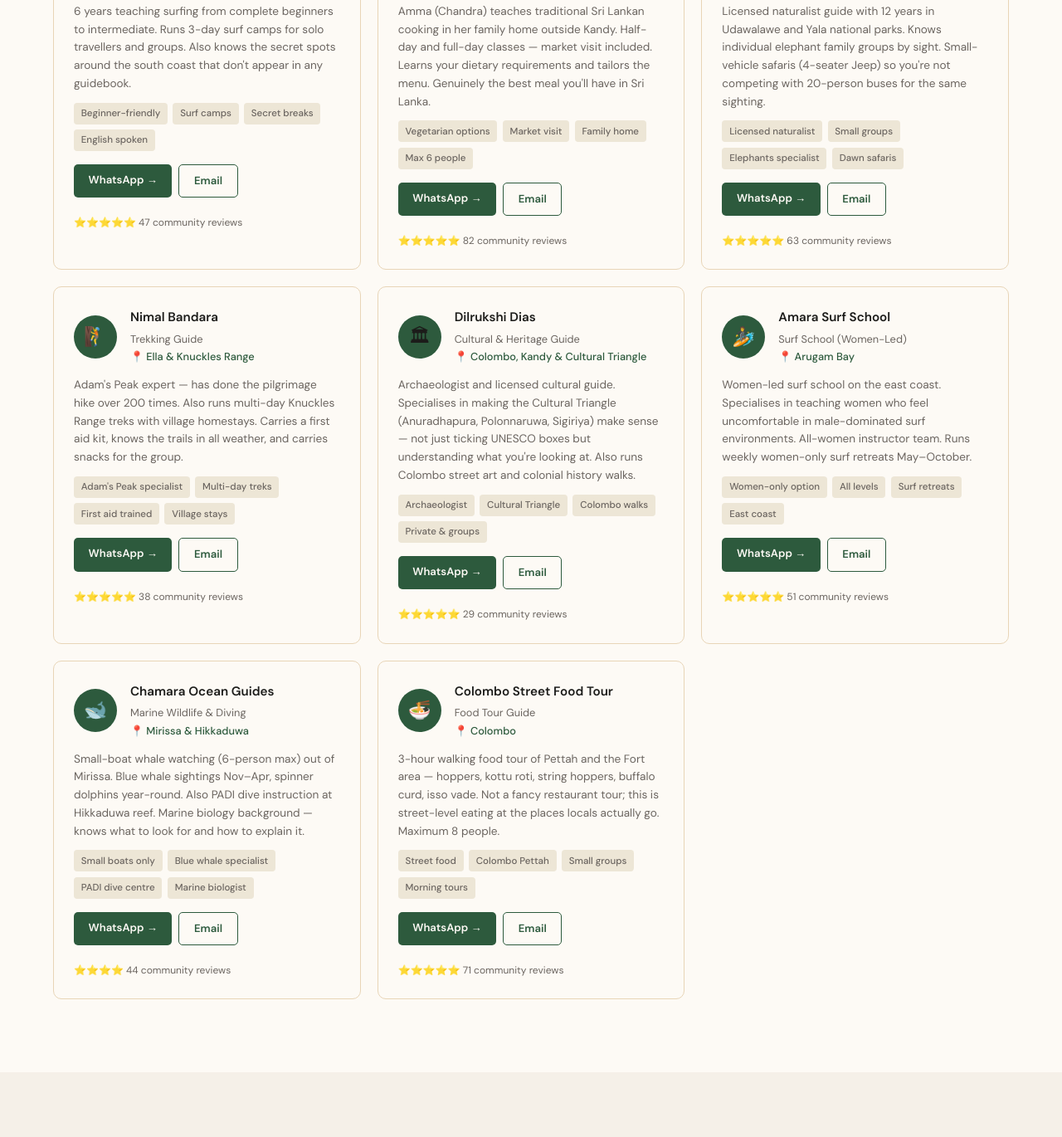
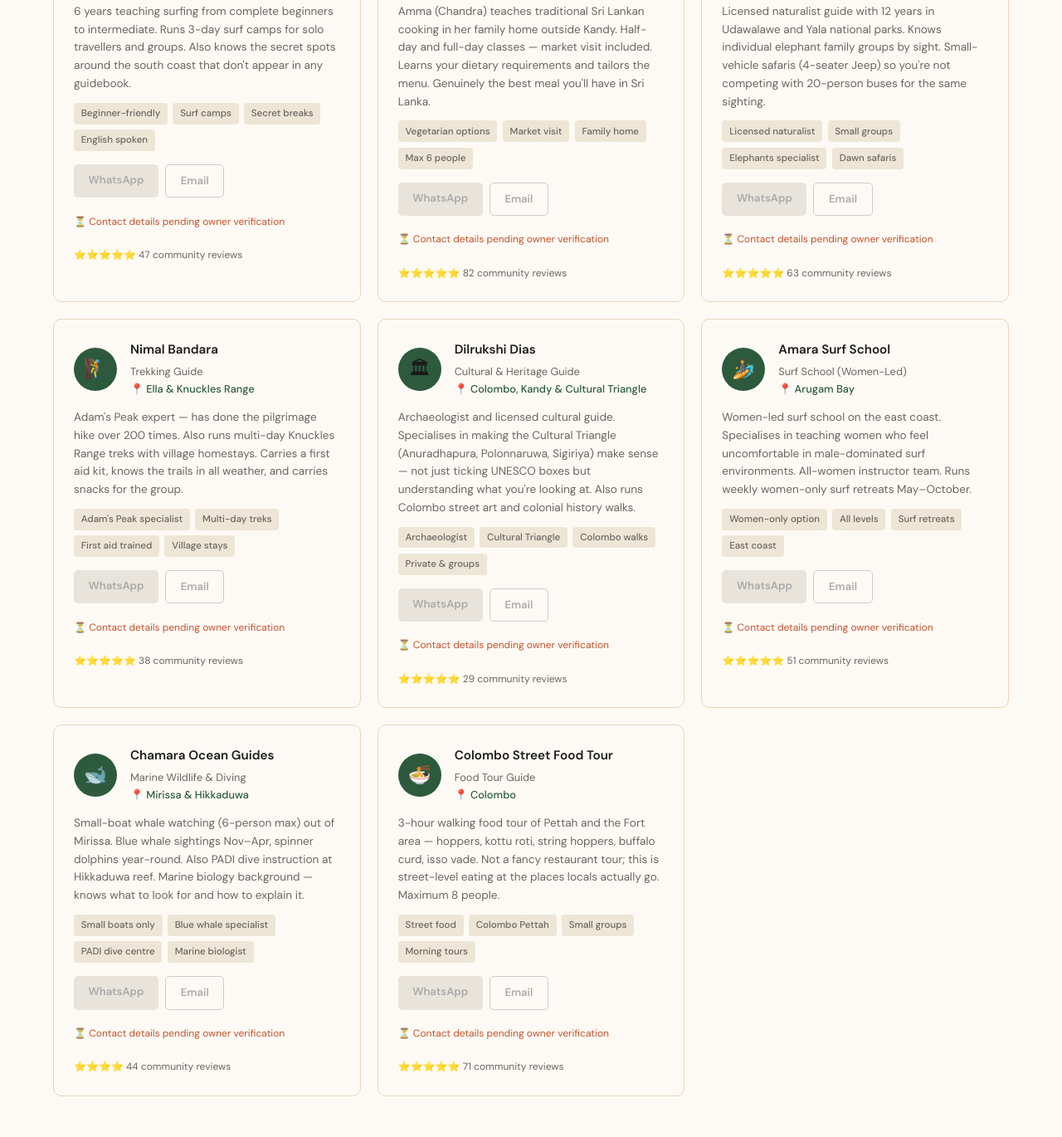
Before and after one commit to NilminiNA/CeylonSlow, a plain HTML site: page directory.html in a window 1280 px wide. Shown: the part 950-2320 px from the top of the page at 83% size. Drawn offline with Linux system fonts and the light colour scheme.

Commit message:
Disable guide contact buttons pending owner verification

```diff
--- a/directory.html
+++ b/directory.html
@@ -83,9 +83,10 @@
         <span class="guide-tag">English spoken</span>
       </div>
       <div class="guide-actions">
-        <a href="https://wa.me/94771234567" class="btn btn-jungle btn-sm" target="_blank" rel="noopener">WhatsApp →</a>
-        <a href="mailto:kasun@example.com" class="btn btn-outline-jungle btn-sm">Email</a>
+        <span class="btn btn-sm" style="background:#e8e4dc;color:#aaa;cursor:not-allowed;pointer-events:none;border:none;">WhatsApp</span>
+        <span class="btn btn-sm" style="background:transparent;color:#aaa;cursor:not-allowed;pointer-events:none;border:1px solid #ccc;">Email</span>
       </div>
+      <p style="font-size:0.75rem;color:var(--terra);margin-top:0.4rem;">⏳ Contact details pending owner verification</p>
       <p style="font-size:0.75rem;color:var(--muted);margin-top:0.5rem;">⭐⭐⭐⭐⭐ 47 community reviews</p>
     </div>
 
@@ -106,9 +107,10 @@
         <span class="guide-tag">Max 6 people</span>
       </div>
       <div class="guide-actions">
-        <a href="https://wa.me/94771234568" class="btn btn-jungle btn-sm" target="_blank" rel="noopener">WhatsApp →</a>
-        <a href="mailto:amma@example.com" class="btn btn-outline-jungle btn-sm">Email</a>
+        <span class="btn btn-sm" style="background:#e8e4dc;color:#aaa;cursor:not-allowed;pointer-events:none;border:none;">WhatsApp</span>
+        <span class="btn btn-sm" style="background:transparent;color:#aaa;cursor:not-allowed;pointer-events:none;border:1px solid #ccc;">Email</span>
       </div>
+      <p style="font-size:0.75rem;color:var(--terra);margin-top:0.4rem;">⏳ Contact details pending owner verification</p>
       <p style="font-size:0.75rem;color:var(--muted);margin-top:0.5rem;">⭐⭐⭐⭐⭐ 82 community reviews</p>
     </div>
 
@@ -129,9 +131,10 @@
         <span class="guide-tag">Dawn safaris</span>
       </div>
       <div class="guide-actions">
-        <a href="https://wa.me/94771234569" class="btn btn-jungle btn-sm" target="_blank" rel="noopener">WhatsApp →</a>
-        <a href="mailto:pradeep@example.com" class="btn btn-outline-jungle btn-sm">Email</a>
+        <span class="btn btn-sm" style="background:#e8e4dc;color:#aaa;cursor:not-allowed;pointer-events:none;border:none;">WhatsApp</span>
+        <span class="btn btn-sm" style="background:transparent;color:#aaa;cursor:not-allowed;pointer-events:none;border:1px solid #ccc;">Email</span>
       </div>
+      <p style="font-size:0.75rem;color:var(--terra);margin-top:0.4rem;">⏳ Contact details pending owner verification</p>
       <p style="font-size:0.75rem;color:var(--muted);margin-top:0.5rem;">⭐⭐⭐⭐⭐ 63 community reviews</p>
     </div>
 
@@ -152,9 +155,10 @@
         <span class="guide-tag">Village stays</span>
       </div>
       <div class="guide-actions">
-        <a href="https://wa.me/94771234570" class="btn btn-jungle btn-sm" target="_blank" rel="noopener">WhatsApp →</a>
-        <a href="mailto:nimal@example.com" class="btn btn-outline-jungle btn-sm">Email</a>
+        <span class="btn btn-sm" style="background:#e8e4dc;color:#aaa;cursor:not-allowed;pointer-events:none;border:none;">WhatsApp</span>
+        <span class="btn btn-sm" style="background:transparent;color:#aaa;cursor:not-allowed;pointer-events:none;border:1px solid #ccc;">Email</span>
       </div>
+      <p style="font-size:0.75rem;color:var(--terra);margin-top:0.4rem;">⏳ Contact details pending owner verification</p>
       <p style="font-size:0.75rem;color:var(--muted);margin-top:0.5rem;">⭐⭐⭐⭐⭐ 38 community reviews</p>
     </div>
 
@@ -175,9 +179,10 @@
         <span class="guide-tag">Private &amp; groups</span>
       </div>
       <div class="guide-actions">
-        <a href="https://wa.me/94771234571" class="btn btn-jungle btn-sm" target="_blank" rel="noopener">WhatsApp →</a>
-        <a href="mailto:dilrukshi@example.com" class="btn btn-outline-jungle btn-sm">Email</a>
+        <span class="btn btn-sm" style="background:#e8e4dc;color:#aaa;cursor:not-allowed;pointer-events:none;border:none;">WhatsApp</span>
+        <span class="btn btn-sm" style="background:transparent;color:#aaa;cursor:not-allowed;pointer-events:none;border:1px solid #ccc;">Email</span>
       </div>
+      <p style="font-size:0.75rem;color:var(--terra);margin-top:0.4rem;">⏳ Contact details pending owner verification</p>
       <p style="font-size:0.75rem;color:var(--muted);margin-top:0.5rem;">⭐⭐⭐⭐⭐ 29 community reviews</p>
     </div>
 
@@ -198,9 +203,10 @@
         <span class="guide-tag">East coast</span>
       </div>
       <div class="guide-actions">
-        <a href="https://wa.me/94771234572" class="btn btn-jungle btn-sm" target="_blank" rel="noopener">WhatsApp →</a>
-        <a href="mailto:amara@example.com" class="btn btn-outline-jungle btn-sm">Email</a>
+        <span class="btn btn-sm" style="background:#e8e4dc;color:#aaa;cursor:not-allowed;pointer-events:none;border:none;">WhatsApp</span>
+        <span class="btn btn-sm" style="background:transparent;color:#aaa;cursor:not-allowed;pointer-events:none;border:1px solid #ccc;">Email</span>
       </div>
+      <p style="font-size:0.75rem;color:var(--terra);margin-top:0.4rem;">⏳ Contact details pending owner verification</p>
       <p style="font-size:0.75rem;color:var(--muted);margin-top:0.5rem;">⭐⭐⭐⭐⭐ 51 community reviews</p>
     </div>
 
@@ -221,9 +227,10 @@
         <span class="guide-tag">Marine biologist</span>
       </div>
       <div class="guide-actions">
-        <a href="https://wa.me/94771234573" class="btn btn-jungle btn-sm" target="_blank" rel="noopener">WhatsApp →</a>
-        <a href="mailto:chamara@example.com" class="btn btn-outline-jungle btn-sm">Email</a>
+        <span class="btn btn-sm" style="background:#e8e4dc;color:#aaa;cursor:not-allowed;pointer-events:none;border:none;">WhatsApp</span>
+        <span class="btn btn-sm" style="background:transparent;color:#aaa;cursor:not-allowed;pointer-events:none;border:1px solid #ccc;">Email</span>
       </div>
+      <p style="font-size:0.75rem;color:var(--terra);margin-top:0.4rem;">⏳ Contact details pending owner verification</p>
       <p style="font-size:0.75rem;color:var(--muted);margin-top:0.5rem;">⭐⭐⭐⭐ 44 community reviews</p>
     </div>
 
@@ -244,9 +251,10 @@
         <span class="guide-tag">Morning tours</span>
       </div>
       <div class="guide-actions">
-        <a href="https://wa.me/94771234574" class="btn btn-jungle btn-sm" target="_blank" rel="noopener">WhatsApp →</a>
-        <a href="mailto:foodtour@example.com" class="btn btn-outline-jungle btn-sm">Email</a>
+        <span class="btn btn-sm" style="background:#e8e4dc;color:#aaa;cursor:not-allowed;pointer-events:none;border:none;">WhatsApp</span>
+        <span class="btn btn-sm" style="background:transparent;color:#aaa;cursor:not-allowed;pointer-events:none;border:1px solid #ccc;">Email</span>
       </div>
+      <p style="font-size:0.75rem;color:var(--terra);margin-top:0.4rem;">⏳ Contact details pending owner verification</p>
       <p style="font-size:0.75rem;color:var(--muted);margin-top:0.5rem;">⭐⭐⭐⭐⭐ 71 community reviews</p>
     </div>
 
```
